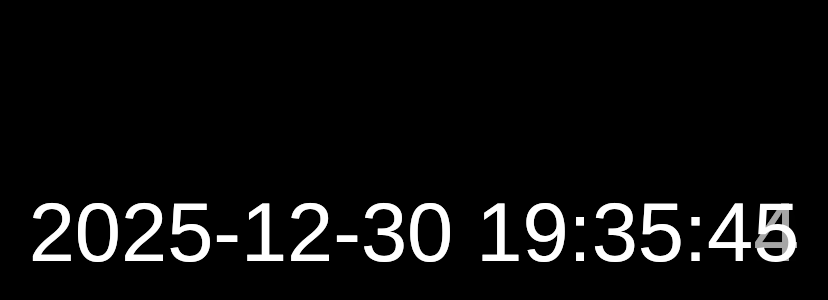
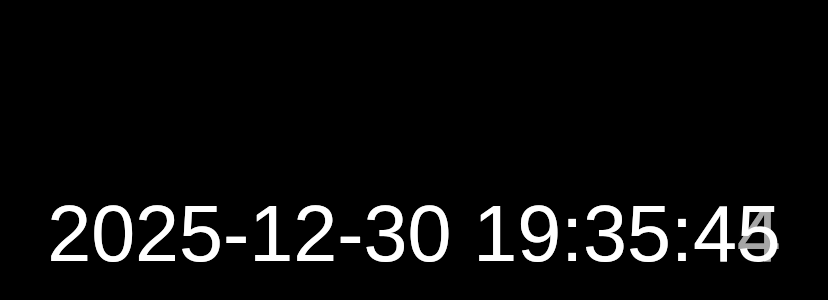
Before and after one commit to Huangkangpo/Huangkangpo.github.io, a plain HTML site: page index.html in a window 1280 px wide. Shown: the part 124-424 px from the top of the page, without its empty margins (241-1069 px from the left). Drawn offline with Linux system fonts and the light colour scheme.

Commit message:
Update index.html

```diff
--- a/index.html
+++ b/index.html
@@ -97,7 +97,7 @@ function loop() {
 
     ctx.fillStyle = "white";
     ctx.textAlign = "center";
-    ctx.font = "83px Arial";
+    ctx.font = "79px Arial";
     ctx.fillText(fmt(now), cx, cy);
 
     const isNY =
```
